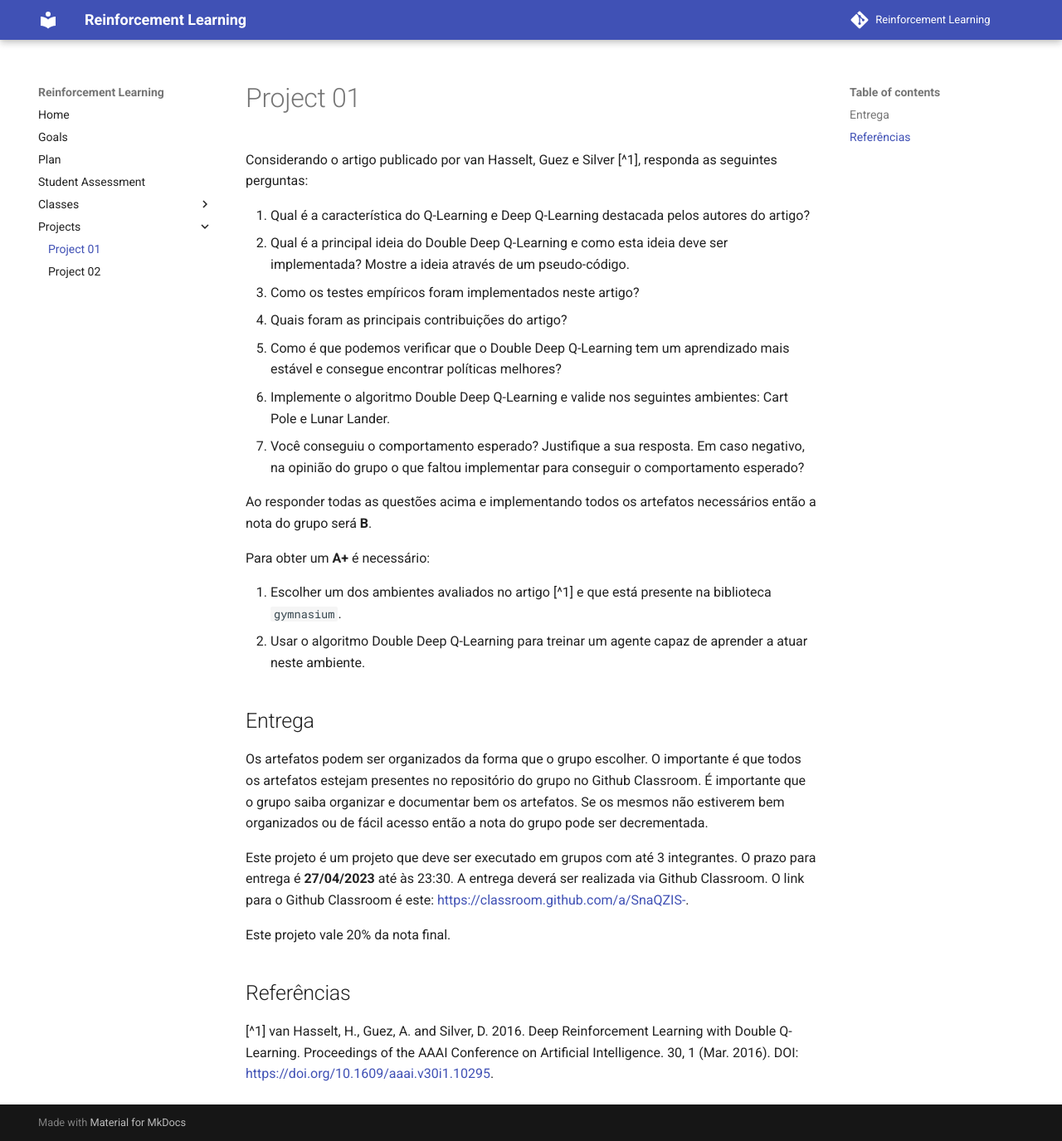
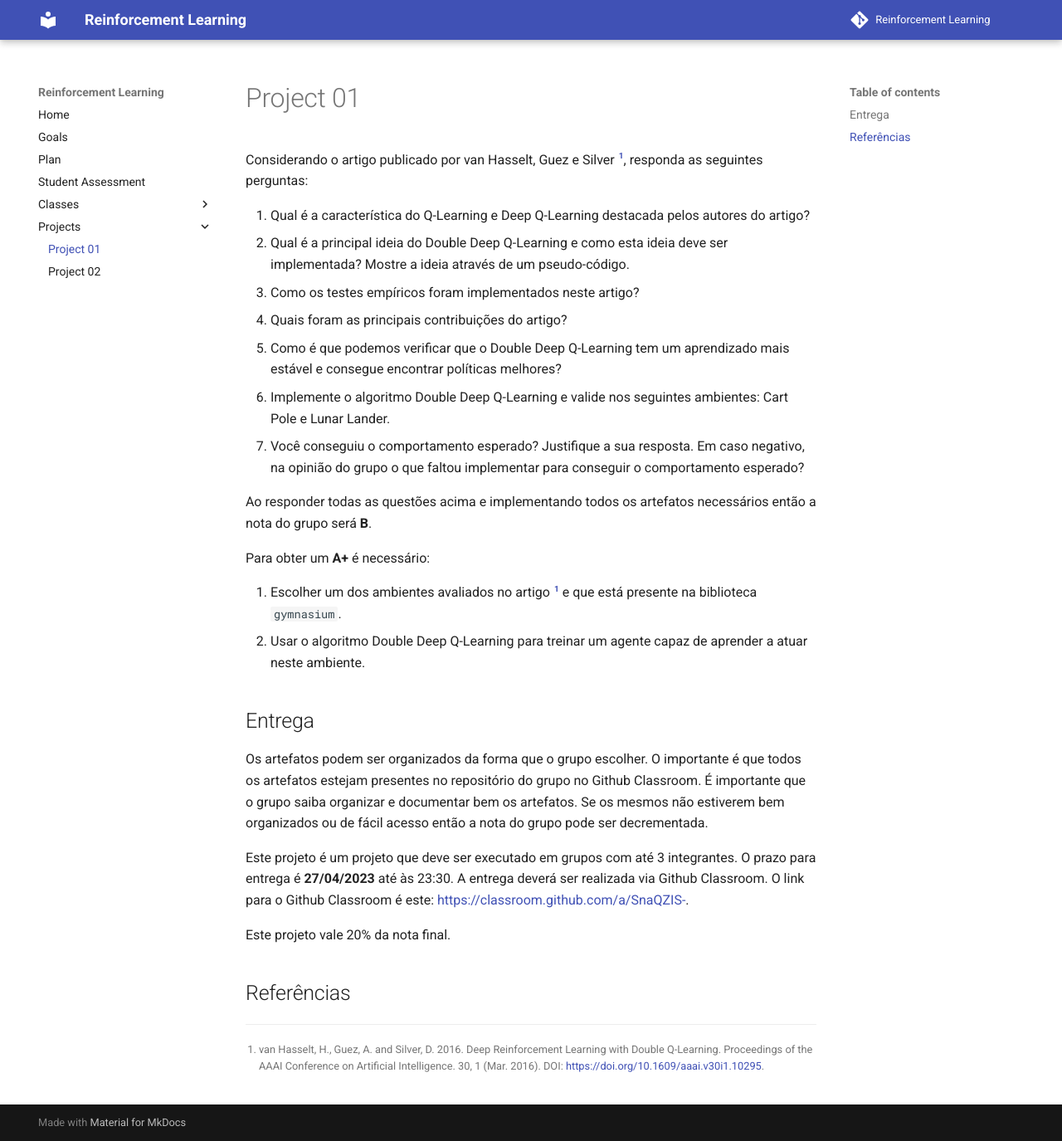
Before and after one commit to Insper/rl, an MkDocs documentation site: the page built from docs/projects/project_01.md, in a window 1280 px wide and 1375 px high. Shown: the whole window at 83% size. Built offline with MkDocs 1.6.1 and Material for MkDocs 9.7.7, drawn with Linux system fonts in a browser that asks for light colours; nearby versions of some CDN libraries; comment, search, counter and statistics services are not loaded.

Commit message:
pequeno ajuste enunciado projeto 01

```diff
--- a/docs/projects/project_01.md
+++ b/docs/projects/project_01.md
@@ -27,4 +27,4 @@ Este projeto vale 20% da nota final.
 
 ## Referências
 
-[^1] van Hasselt, H., Guez, A. and Silver, D. 2016. Deep Reinforcement Learning with Double Q-Learning. Proceedings of the AAAI Conference on Artificial Intelligence. 30, 1 (Mar. 2016). DOI: [https://doi.org/10.1609/aaai.v30i1.10295](https://doi.org/10.1609/aaai.v30i1.10295).
+[^1]: van Hasselt, H., Guez, A. and Silver, D. 2016. Deep Reinforcement Learning with Double Q-Learning. Proceedings of the AAAI Conference on Artificial Intelligence. 30, 1 (Mar. 2016). DOI: [https://doi.org/10.1609/aaai.v30i1.10295](https://doi.org/10.1609/aaai.v30i1.10295).
```
Also changed, not shown: 1 other file.
